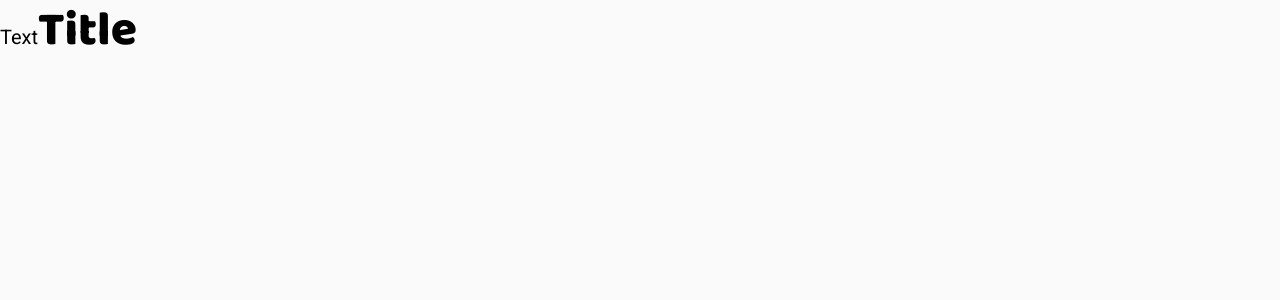
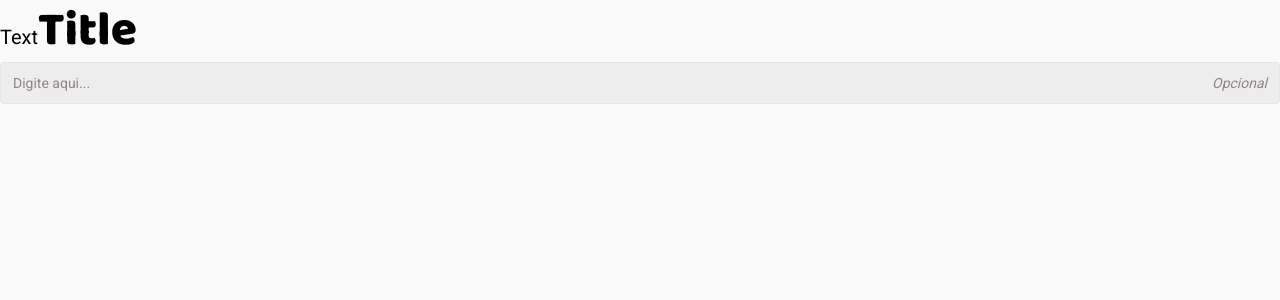
Before and after one commit to o-igor-trentini/ignite-coffee-delivery, a React (Vite) app: page / in a window 1280 px wide. Shown: the top 300 px of the page. Built offline with nearby package versions, Linux system fonts and the light colour scheme.

Commit message:
feat: Componente de botao

```diff
--- a/src/components/App.tsx
+++ b/src/components/App.tsx
@@ -1,5 +1,6 @@
 import { FC } from 'react';
 import '../styles/main.css';
+import { Input } from './ui/Input';
 import { Text } from './ui/Text';
 import { Title } from './ui/Title';
 
@@ -11,6 +12,8 @@ export const App: FC = () => {
             </Text>
 
             <Title size="xl">Title</Title>
+
+            <Input placeholder="Digite aqui..." />
         </div>
     );
 };
--- /dev/null
+++ b/src/components/ui/Input/index.module.css
@@ -0,0 +1,38 @@
+.inputContainer {
+    height: 2.625rem;
+    padding: 12px ;
+
+    display: flex;
+    justify-content: space-between;
+    align-items: center;
+    flex-direction: row;
+    gap: 4px;
+
+    border-radius: 4px;
+    border: 1px solid var(--base-button);
+    background: var(--base-input) ;
+}
+
+.inputContainerFocused {
+    border: 1px solid var(--yellow-dark)
+}
+
+.inputComponent {
+    flex: 1;
+
+    font-size: 0.875rem;
+    line-height: 1.3;
+    font-family: var(--roboto-family);
+    color: var(--base-text);
+
+    border: 0;
+    background: transparent;
+}
+
+.inputComponent::placeholder {
+    color: var(--base-label)
+}
+
+.inputAddonAfter {
+    color: var(--base-label);
+}
--- /dev/null
+++ b/src/components/ui/Input/index.tsx
@@ -0,0 +1,32 @@
+import { FC, useState } from 'react';
+import styles from './index.module.css';
+import { Text } from '../Text';
+
+interface InputProps {
+    placeholder?: string;
+}
+
+export const Input: FC<InputProps> = ({ placeholder }) => {
+    const [isFocused, setIsFocused] = useState<boolean>(false);
+    const containerClassName = `${styles.inputContainer} ${isFocused ? styles.inputContainerFocused : ''}`;
+
+    const handleFocus = (): void => setIsFocused(true);
+
+    const handleBlur = (): void => setIsFocused(false);
+
+    return (
+        <div className={containerClassName}>
+            <input
+                type="text"
+                placeholder={placeholder}
+                onFocus={handleFocus}
+                onBlur={handleBlur}
+                className={styles.inputComponent}
+            />
+
+            <Text size="sm" className={styles.inputAddonAfter} italic>
+                Opcional
+            </Text>
+        </div>
+    );
+};
--- a/src/components/ui/Text/index.module.css
+++ b/src/components/ui/Text/index.module.css
@@ -1,6 +1,6 @@
 /*Default*/
 .text {
-    font-family: 'Roboto', sans-serif;
+    font-family: var(--roboto-family);
     line-height: 1.3;
 }
 
@@ -25,3 +25,8 @@
 .textBold {
     font-weight: bold;
 }
+
+/*Style*/
+.textItalic {
+    font-style: italic;
+}
--- a/src/components/ui/Text/index.tsx
+++ b/src/components/ui/Text/index.tsx
@@ -8,9 +8,11 @@ interface TextProps {
     children: ReactNode;
     size: TextSize;
     weight?: TextWeight;
+    italic?: boolean;
+    className?: string;
 }
 
-export const Text: FC<TextProps> = ({ children, size, weight = 'regular' }) => {
+export const Text: FC<TextProps> = ({ children, size, weight = 'regular', italic = false, className }) => {
     const sizeClassName: Record<TextSize, string> = {
         sm: styles.textSm,
         md: styles.textMd,
@@ -22,7 +24,9 @@ export const Text: FC<TextProps> = ({ children, size, weight = 'regular' }) => {
         bold: styles.textBold,
     };
 
-    const className = `${styles.text} ${sizeClassName[size]} ${weightClassName[weight]}`;
+    const cName = `${styles.text} ${sizeClassName[size]} ${weightClassName[weight]} ${
+        italic ? styles.textItalic : ''
+    } ${className ?? ''}`;
 
-    return <span className={className}>{children}</span>;
+    return <span className={cName}>{children}</span>;
 };
--- a/src/components/ui/Title/index.module.css
+++ b/src/components/ui/Title/index.module.css
@@ -1,6 +1,6 @@
 /*Default*/
 .title {
-    font-family: 'Baloo 2', cursive;
+    font-family: var(--baloo-family);
     line-height: 1.3;
 }
 
--- a/src/styles/main.css
+++ b/src/styles/main.css
@@ -18,6 +18,10 @@
     --purple-dark: #4B2995;
     --purple: #8047F8;
     --purple-light: #EBE5F9;
+
+    /*Fonte*/
+    --roboto-family: 'Roboto', sans-serif;
+    --baloo-family: 'Baloo 2', cursive;
 }
 
 :focus {
@@ -33,7 +37,7 @@
 
 body {
     background: var(--background);
-    font-family: 'Roboto', sans-serif;
+    font-family: var(--roboto-family);
     font-size: 1rem;
     -webkit-font-smoothing: antialiased;
 }
```
